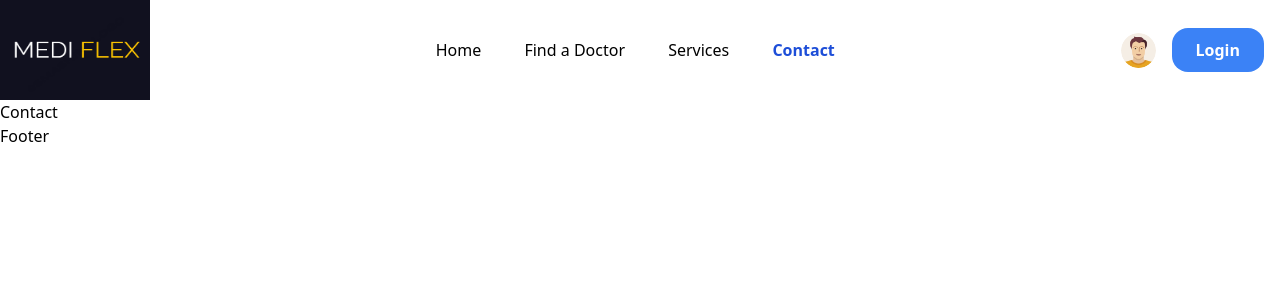
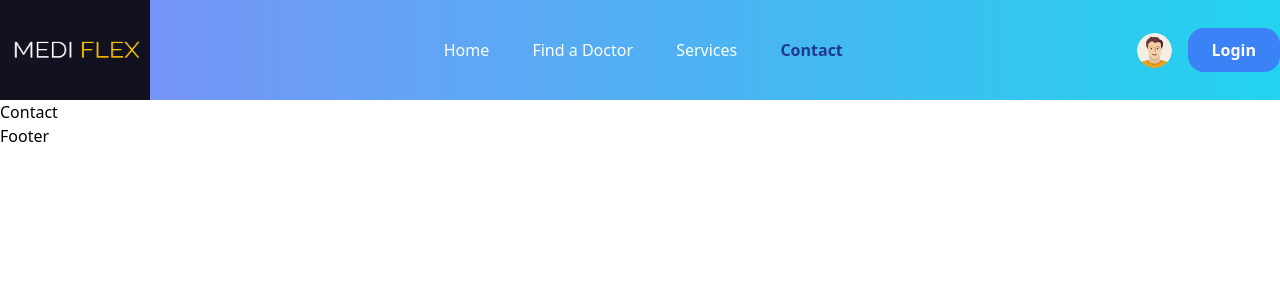
Before and after one commit to tharindug99/MediFlex, a React (Vite) app in the folder frontend/: page /contact in a window 1280 px wide. Shown: the top 300 px of the page. Built offline with nearby package versions, Linux system fonts and the light colour scheme.

Commit message:
new changes

```diff
--- a/frontend/components/header/Header.jsx
+++ b/frontend/components/header/Header.jsx
@@ -1,62 +1,84 @@
-import React from 'react'
+import React, { useState, useEffect, useRef } from 'react';
+import { Link, NavLink } from 'react-router-dom';
+import { BiMenu } from 'react-icons/bi';
 import logo from '../../src/assets/images/logo.png';
-import {Link, NavLink} from 'react-router-dom';
-import userimg from '../../src/assets/images/avatar.png'
-import {useState, useEffect} from 'react';
+import userimg from '../../src/assets/images/avatar.png';
+
 
 const navLinks = [
   {
-    path:'./home',
-    display:'Home'
+    path: '/home',
+    display: 'Home',
   },
   {
-    path:'./doctors',
-    display:'Find a Doctor'
+    path: '/doctors',
+    display: 'Find a Doctor',
   },
   {
-    path:'/services',
-    display:'Services'
+    path: '/services',
+    display: 'Services',
   },
   {
-    path:'./contact',
-    display:'Contact'
-  }
-]
+    path: '/contact',
+    display: 'Contact',
+  },
+];
 
 const Header = () => {
+  const [menuVisible, setMenuVisible] = useState(false);
+  const headerRef = useRef(null);
+  const menuRef = useRef(null);
+
+  const handleStickyHeader = () => {
+    window.addEventListener('scroll', () => {
+      if (document.body.scrollTop > 80 || document.documentElement.scrollTop > 80) {
+        headerRef.current.classList.add('sticky__header');
+      } else {
+        headerRef.current.classList.remove('sticky__header');
+      }
+    });
+  };
+
+  useEffect(() => {
+    handleStickyHeader();
+    return () => window.removeEventListener('scroll', handleStickyHeader);
+  }, []);
+
+  const toggleMenu = () => setMenuVisible(!menuVisible);
+
   return (
-    <header className="header flex items-center">
-      <div className="container">
+    <header className={`header ${menuVisible ? 'menu-open' : ''}`} ref={headerRef}>
+      <div className="container bg-gradient-to-r from-indigo-400 to-cyan-400">
         <div className="flex items-center justify-between">
-          {/* ----------------logo--------------- */}
+          {/* Logo */}
           <div>
-            <img src={logo} style={{height:100, width:150}}/>
+            <img src={logo} style={{ height: 100, width: 150 }} alt="Logo" />
           </div>
 
-          {/* ----------------menu--------------- */}
-          <div className="navigation">
+          {/* Navigation Menu */}
+          <div className={`navigation ${menuVisible ? 'show__menu' : ''}`} ref={menuRef}>
             <ul className="menu flex items-center gap-[2.7rem]">
-            {
-                navLinks.map((link, index) => (
+              {navLinks.map((link, index) => (
                 <li key={index}>
                   <NavLink
                     to={link.path}
                     className={(navClass) =>
                       navClass.isActive
-                          ? 'text-blue-700 text-[16px] leading-7 font-[600]'
-                          : 'text-textColor text-[16px] leading-7 font-[500] '
-            } hover:text-primaryColor
+                        ? 'text-blue-900 text-[16px] leading-7 font-[600]'
+                        : 'text-white text-[16px] leading-7 font-[500]'
+                    }
+                    onClick={() => setMenuVisible(false)}
                   >
                     {link.display}
                   </NavLink>
                 </li>
-  ))
-}
+              ))}
             </ul>
           </div>
-          {/* --------------Nav Right-------------------- */}
-          <div className="flex items-center gap-4 mr-4">
-            <div>
+
+          {/* Nav Right */}
+          <div className="flex items-center gap-4">
+            <div className="hidden md:block">
               <Link to="/">
                 <figure className="w-[35px] h-[35px] rounded-full">
                   <img src={userimg} alt="" className="w-full rounded-full" />
@@ -64,16 +86,22 @@ const Header = () => {
               </Link>
             </div>
 
+            {/* Login Button */}
             <Link to="/login">
-                  <button className="bg-blue-500 py-1 px-6 rounded-2xl text-white font-[600] h-[44px] justify-center">Login</button>
+              <button className="bg-blue-500 py-1 px-6 rounded-2xl text-white font-[600] h-[44px]">
+                Login
+              </button>
             </Link>
 
+            {/* Mobile Menu Icon */}
+            <span className="md:hidden" onClick={toggleMenu}>
+              <BiMenu className="w-6 h-6" />
+            </span>
           </div>
-
         </div>
       </div>
     </header>
-  )
-}
+  );
+};
 
-export default Header
+export default Header;
--- a/frontend/src/App.css
+++ b/frontend/src/App.css
@@ -0,0 +1,65 @@
+* {
+    margin: 0;
+    padding: 0;
+    box-sizing: border-box;
+  }
+
+  .sticky__header {
+    width: 100%;
+    height: 80px;
+    line-height: 80px;
+    position: sticky;
+    top: 0;
+    left: 0;
+    z-index: 9999;
+    box-shadow: 3px 3px -8px 3px #ddd;
+  }
+
+  @media only screen and (min-width: 769px) {
+    .sticky__header{
+        width: 100%;
+        height: 80px;
+        line-height: 80px;
+        position: sticky;
+        top:0;
+        left:0;
+        z-index: 9999;
+        box-shadow: 3px 3px -8px 3px #ddd ;
+    }
+  }
+
+  @media only screen and (max-width: 768px) {
+    .navigation {
+      width: 100%;
+      height: 100%;
+      position: fixed;
+      top: 0;
+      left: 0;
+      z-index: 100;
+      background: #00000084;
+      overflow-y: auto; /* Enable scrolling if the menu is too long */
+    }
+
+    .menu {
+      width: 15rem;
+      height: 100%;
+      position: absolute;
+      top: 0;
+      right: 0;
+      background: #fff;
+      z-index: 200;
+      flex-direction: column;
+      justify-content: center;
+      padding: 20px; /* Add padding for better spacing */
+      transition: transform 0.3s ease; /* Add transition for smoother appearance */
+    }
+
+    .menu-open .menu {
+      transform: translateX(0); /* Adjust the transform value based on your design */
+    }
+
+    .md:hidden {
+      padding: 10px !important; /* Add padding for better spacing */
+      cursor: pointer !important; /* Add cursor pointer for better UX */
+    }
+  }
```
Lines whose indentation alone changed are shown as unchanged.
